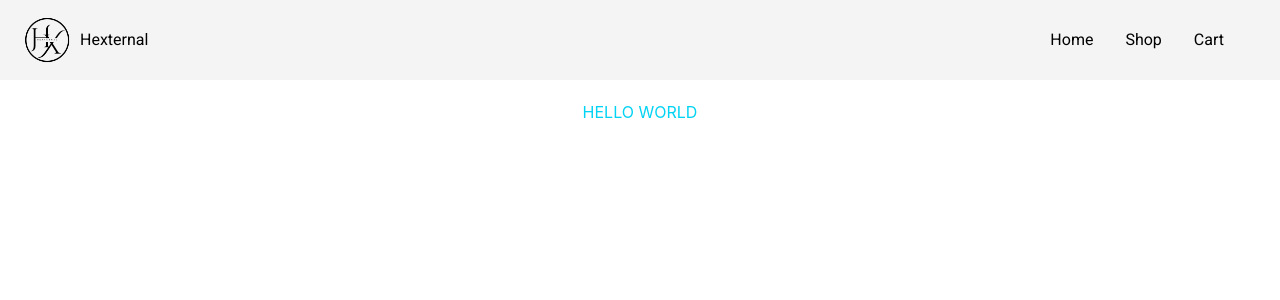
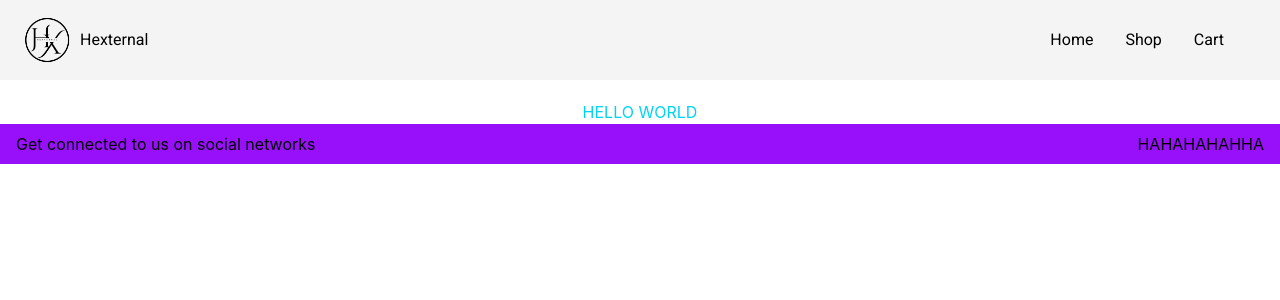
Before and after one commit to blynebyline/Shopping-Cart, a React (Vite) app: page / in a window 1280 px wide. Shown: the top 300 px of the page. Built offline with nearby package versions, Linux system fonts and the light colour scheme.

Commit message:
feat: connect files

```diff
--- a/src/App.jsx
+++ b/src/App.jsx
@@ -1,5 +1,6 @@
 import './styles/App.css'
 import Header from './components/Header/Header'
+import Footer from './components/Footer/Footer'
 
 function App() {
 
@@ -8,6 +9,7 @@ function App() {
     <>
       <Header> </Header>
       <p className='text-cyan-400 text-center mt-5'>HELLO WORLD</p>
+      <Footer></Footer>
     </>
   )
 }
```
